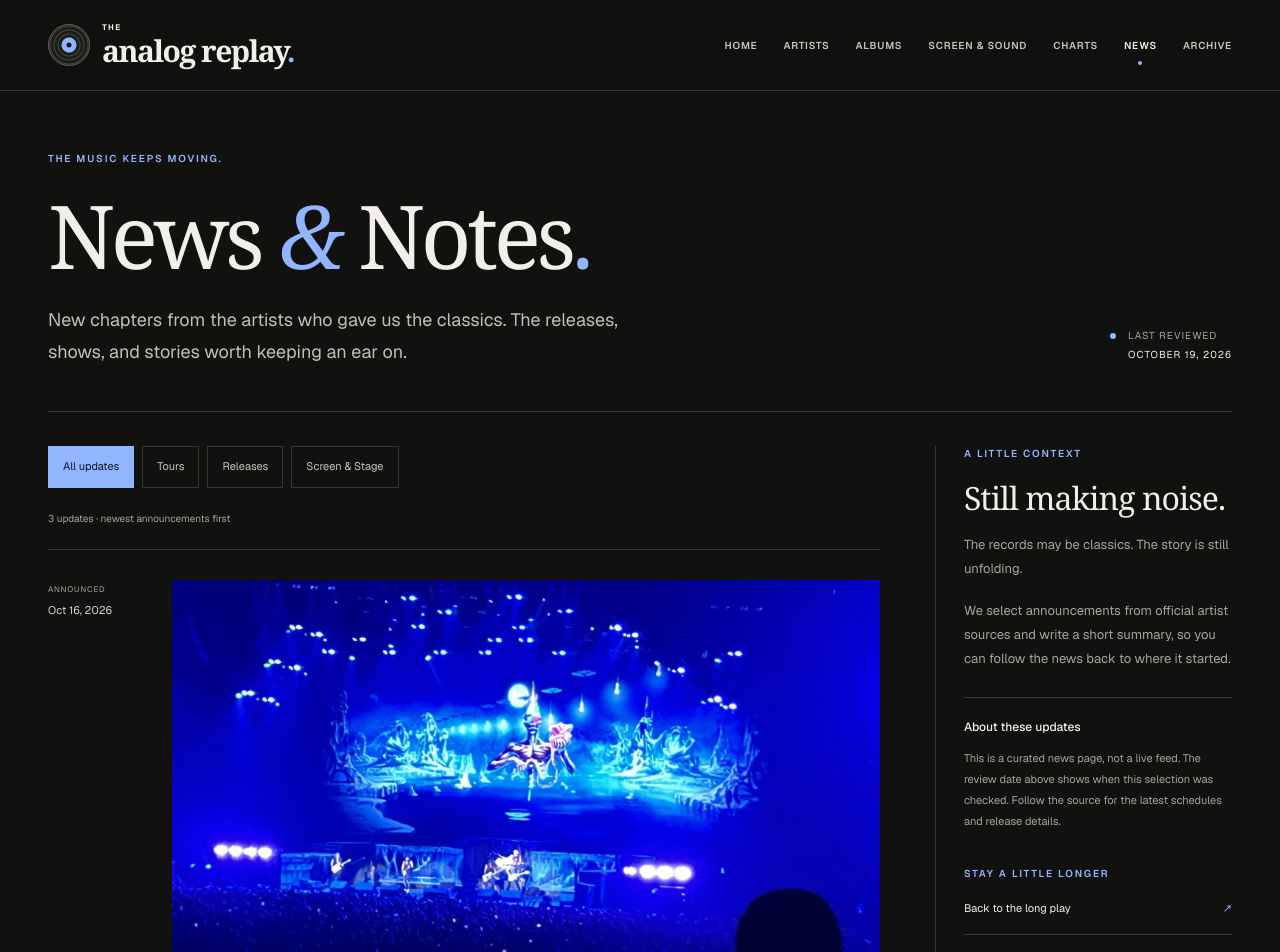
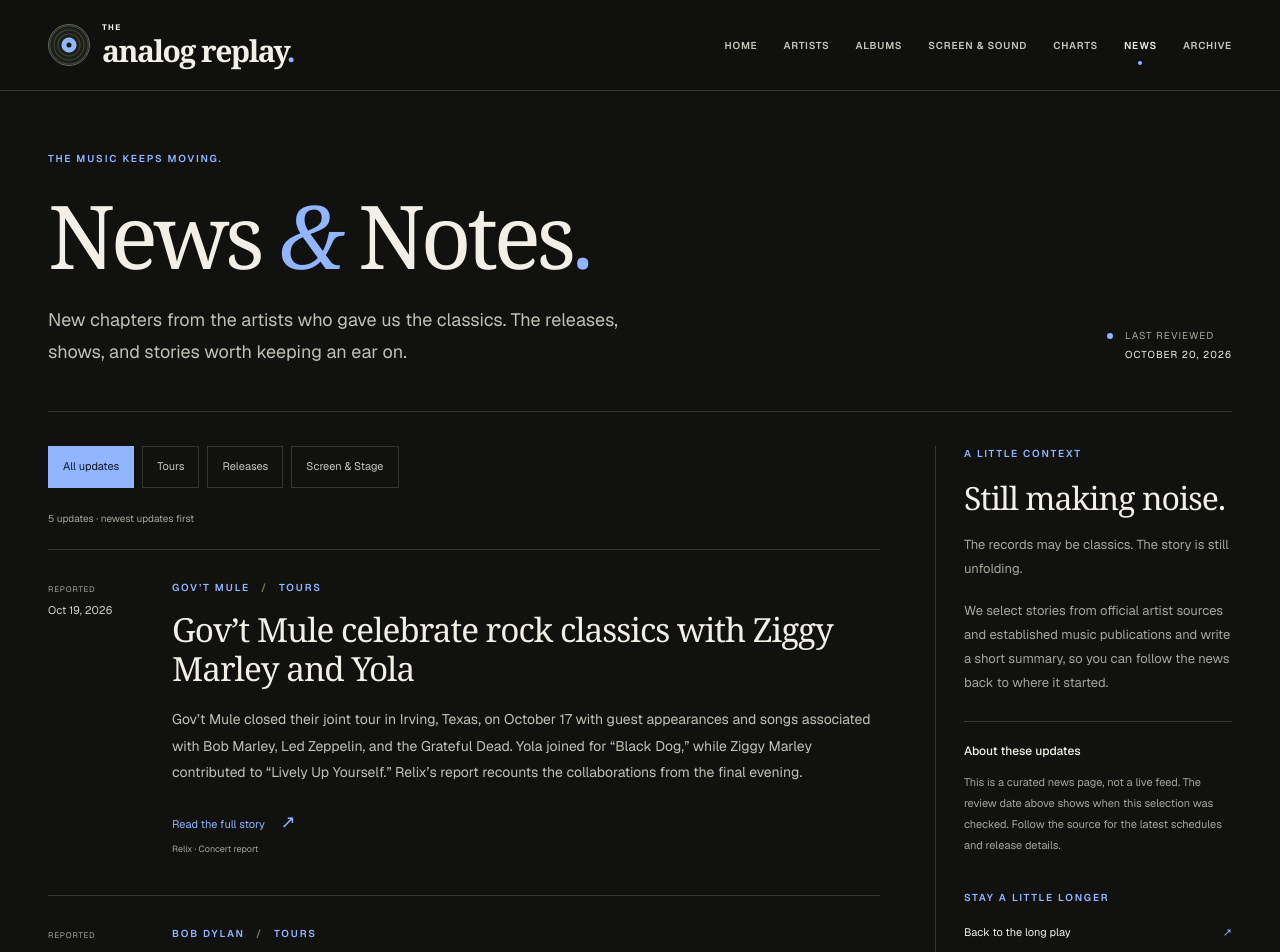
Before and after one commit to SJohn28/the-analog-replay, a Next.js app: page /news in a window 1280 px wide. Shown: the top 952 px of the page. Built offline with nearby package versions, Linux system fonts and the light colour scheme.

Commit message:
Add approved Bob Dylan and Govt Mule news reports

```diff
--- a/app/news/page.tsx
+++ b/app/news/page.tsx
@@ -6,16 +6,16 @@ import "./news.css";
 
 export const metadata: Metadata = {
   title: "News & Notes",
-  description: "Selected news from classic artists: tour announcements, releases, and music on screen and stage. Original summaries with links to official sources.",
+  description: "Selected news from classic artists: tour announcements, releases, and music on screen and stage. Original summaries with links to artist sources and established music publications.",
 };
 
 export default function NewsPage() {
   return (
     <main className="news-page">
-      <header className="news-heading"><div><p className="eyebrow">The music keeps moving.</p><h1>News <em>&</em> Notes<span>.</span></h1><p className="news-intro">New chapters from the artists who gave us the classics. The releases, shows, and stories worth keeping an ear on.</p></div><div className="news-edition"><span className="news-edition-dot" aria-hidden="true" /><span>Last reviewed<br /><time dateTime={newsReviewedOn}>October 19, 2026</time></span></div></header>
+      <header className="news-heading"><div><p className="eyebrow">The music keeps moving.</p><h1>News <em>&</em> Notes<span>.</span></h1><p className="news-intro">New chapters from the artists who gave us the classics. The releases, shows, and stories worth keeping an ear on.</p></div><div className="news-edition"><span className="news-edition-dot" aria-hidden="true" /><span>Last reviewed<br /><time dateTime={newsReviewedOn}>{new Date(`${newsReviewedOn}T12:00:00Z`).toLocaleDateString("en-US", { month: "long", day: "numeric", year: "numeric", timeZone: "UTC" })}</time></span></div></header>
       <div className="news-layout">
         <section aria-label="Selected artist news"><NewsFeed /></section>
-        <aside className="news-sidebar"><p className="eyebrow">A little context</p><h2>Still making noise.</h2><p>The records may be classics. The story is still unfolding.</p><p>We select announcements from official artist sources and write a short summary, so you can follow the news back to where it started.</p><div className="news-editor-note"><h3>About these updates</h3><p>This is a curated news page, not a live feed. The review date above shows when this selection was checked. Follow the source for the latest schedules and release details.</p></div><div className="news-sidebar-links"><p className="eyebrow">Stay a little longer</p><Link href="/archive">Back to the long play <span aria-hidden="true">↗</span></Link><Link href="/artists">The artists behind it all <span aria-hidden="true">↗</span></Link></div></aside>
+        <aside className="news-sidebar"><p className="eyebrow">A little context</p><h2>Still making noise.</h2><p>The records may be classics. The story is still unfolding.</p><p>We select stories from official artist sources and established music publications and write a short summary, so you can follow the news back to where it started.</p><div className="news-editor-note"><h3>About these updates</h3><p>This is a curated news page, not a live feed. The review date above shows when this selection was checked. Follow the source for the latest schedules and release details.</p></div><div className="news-sidebar-links"><p className="eyebrow">Stay a little longer</p><Link href="/archive">Back to the long play <span aria-hidden="true">↗</span></Link><Link href="/artists">The artists behind it all <span aria-hidden="true">↗</span></Link></div></aside>
       </div>
     </main>
   );
--- a/components/NewsFeed.tsx
+++ b/components/NewsFeed.tsx
@@ -15,12 +15,12 @@ export default function NewsFeed() {
       <div className="news-filters" role="group" aria-label="Filter news by topic">
         {categories.map((topic) => <button key={topic} type="button" aria-pressed={category === topic} onClick={() => setCategory(topic)}>{topic}</button>)}
       </div>
-      <p className="news-result-count" aria-live="polite">{filtered.length} {filtered.length === 1 ? "update" : "updates"}{category !== "All updates" ? ` · ${category}` : " · newest announcements first"}</p>
+      <p className="news-result-count" aria-live="polite">{filtered.length} {filtered.length === 1 ? "update" : "updates"}{category !== "All updates" ? ` · ${category}` : " · newest updates first"}</p>
       <div className="news-entries">
         {filtered.map((item) => (
           <article className="news-entry" key={item.id} id={item.id}>
-            <div className="news-date"><span>Announced</span><time dateTime={item.announcedOn}>{new Date(`${item.announcedOn}T12:00:00Z`).toLocaleDateString("en-US", { month: "short", day: "numeric", year: "numeric", timeZone: "UTC" })}</time></div>
-            <div className="news-entry-copy"><figure className="news-photo"><Image src={item.photo.src} width={item.photo.width} height={item.photo.height} alt={item.photo.alt} sizes="(max-width: 800px) 100vw, 700px" /><figcaption>{item.photo.caption} <span>Photo: <a href={item.photo.url}>{item.photo.credit} / Wikimedia Commons</a> · <a href={item.photo.licenseUrl}>{item.photo.license}</a>{item.id === "tommy-north-american-theatre-tour" ? " · Resized for display." : ""}</span></figcaption></figure><p className="eyebrow">{item.artist} <span aria-hidden="true">/</span> {item.category}</p><h2>{item.title}</h2><p className="news-summary">{item.summary}</p><a className="news-source" href={item.source.url}>Read the official announcement <span aria-hidden="true">↗</span><span className="news-source-name">{item.source.name}</span></a></div>
+            <div className="news-date"><span>{item.dateLabel ?? "Announced"}</span><time dateTime={item.announcedOn}>{new Date(`${item.announcedOn}T12:00:00Z`).toLocaleDateString("en-US", { month: "short", day: "numeric", year: "numeric", timeZone: "UTC" })}</time></div>
+            <div className="news-entry-copy">{item.photo && <figure className="news-photo"><Image src={item.photo.src} width={item.photo.width} height={item.photo.height} alt={item.photo.alt} sizes="(max-width: 800px) 100vw, 700px" /><figcaption>{item.photo.caption} <span>Photo: <a href={item.photo.url}>{item.photo.credit} / Wikimedia Commons</a> · <a href={item.photo.licenseUrl}>{item.photo.license}</a>{item.id === "tommy-north-american-theatre-tour" ? " · Resized for display." : ""}</span></figcaption></figure>}<p className="eyebrow">{item.artist} <span aria-hidden="true">/</span> {item.category}</p><h2>{item.title}</h2><p className="news-summary">{item.summary}</p><a className="news-source" href={item.source.url}>Read the full story <span aria-hidden="true">↗</span><span className="news-source-name">{item.source.name}</span></a></div>
           </article>
         ))}
       </div>
--- a/data/news.ts
+++ b/data/news.ts
@@ -1,4 +1,4 @@
-export const newsReviewedOn = "2026-10-19";
+export const newsReviewedOn = "2026-10-20";
 
 export type NewsCategory = "Tours" | "Releases" | "Screen & Stage";
 export type NewsItem = {
@@ -6,15 +6,36 @@ export type NewsItem = {
   artist: string;
   category: NewsCategory;
   announcedOn: string;
+  dateLabel?: string;
   title: string;
   summary: string;
-  photo: { src: string; width: number; height: number; alt: string; caption: string; credit: string; url: string; license: string; licenseUrl: string };
+  photo?: { src: string; width: number; height: number; alt: string; caption: string; credit: string; url: string; license: string; licenseUrl: string };
   source: { name: string; url: string };
 };
 
 // Original editorial summaries. Dates refer to the linked announcement,
 // not the date of the performance or release. Keep newest announcements first.
 export const news: NewsItem[] = [
+  {
+    id: "govt-mule-irving-guests-2026",
+    artist: "Gov’t Mule",
+    category: "Tours",
+    announcedOn: "2026-10-19",
+    dateLabel: "Reported",
+    title: "Gov’t Mule celebrate rock classics with Ziggy Marley and Yola",
+    summary: "Gov’t Mule closed their joint tour in Irving, Texas, on October 17 with guest appearances and songs associated with Bob Marley, Led Zeppelin, and the Grateful Dead. Yola joined for “Black Dog,” while Ziggy Marley contributed to “Lively Up Yourself.” Relix’s report recounts the collaborations from the final evening.",
+    source: { name: "Relix · Concert report", url: "https://relix.com/news/detail/govt-mule-welcome-ziggy-marley-adam-zimmon-damon-grant-and-yola-in-texas-for-led-zeppelin-grateful-dead-and-bob-marley-covers" },
+  },
+  {
+    id: "bob-dylan-oslo-autumn-2026",
+    artist: "Bob Dylan",
+    category: "Tours",
+    announcedOn: "2026-10-18",
+    dateLabel: "Reported",
+    title: "Bob Dylan brings surprises to his autumn tour opener",
+    summary: "At Oslo Spektrum on October 17, Bob Dylan revisited “Tangled Up in Blue” and performed covers of Randy Newman’s “Louisiana 1927” and Guy Clark’s “Dublin Blues.” The varied set offered a fresh start to his European tour. Relix’s report includes the full setlist from the opening night.",
+    source: { name: "Relix · Concert report", url: "https://relix.com/news/detail/bob-dylan-debuts-new-covers-revisits-old-originals-and-welcomes-another-guitarist-in-oslo" },
+  },
   {
     id: "iron-maiden-north-america-2027",
     photo: {"src": "/images/news/iron-maiden-2025.jpg", "width": 1920, "height": 1255, "alt": "Blue-lit Iron Maiden stage and audience on the Run For Your Lives tour", "caption": "Iron Maiden at La Défense Arena, July 2025.", "credit": "Chris93", "url": "https://commons.wikimedia.org/wiki/File:Concert_Iron_Maiden_200725_Seventh_Son.jpg", "license": "CC BY-SA 4.0", "licenseUrl": "https://creativecommons.org/licenses/by-sa/4.0/"},
```
